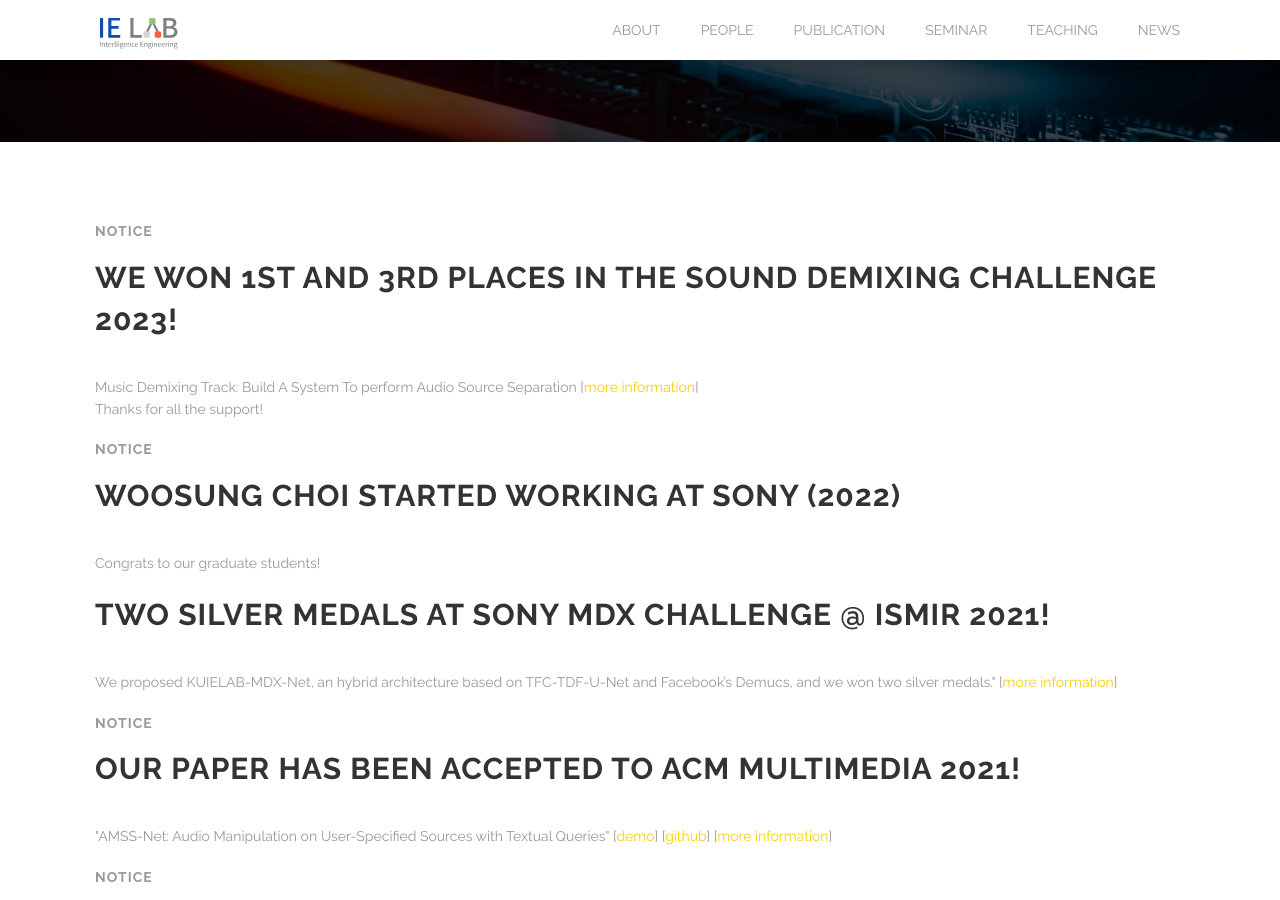
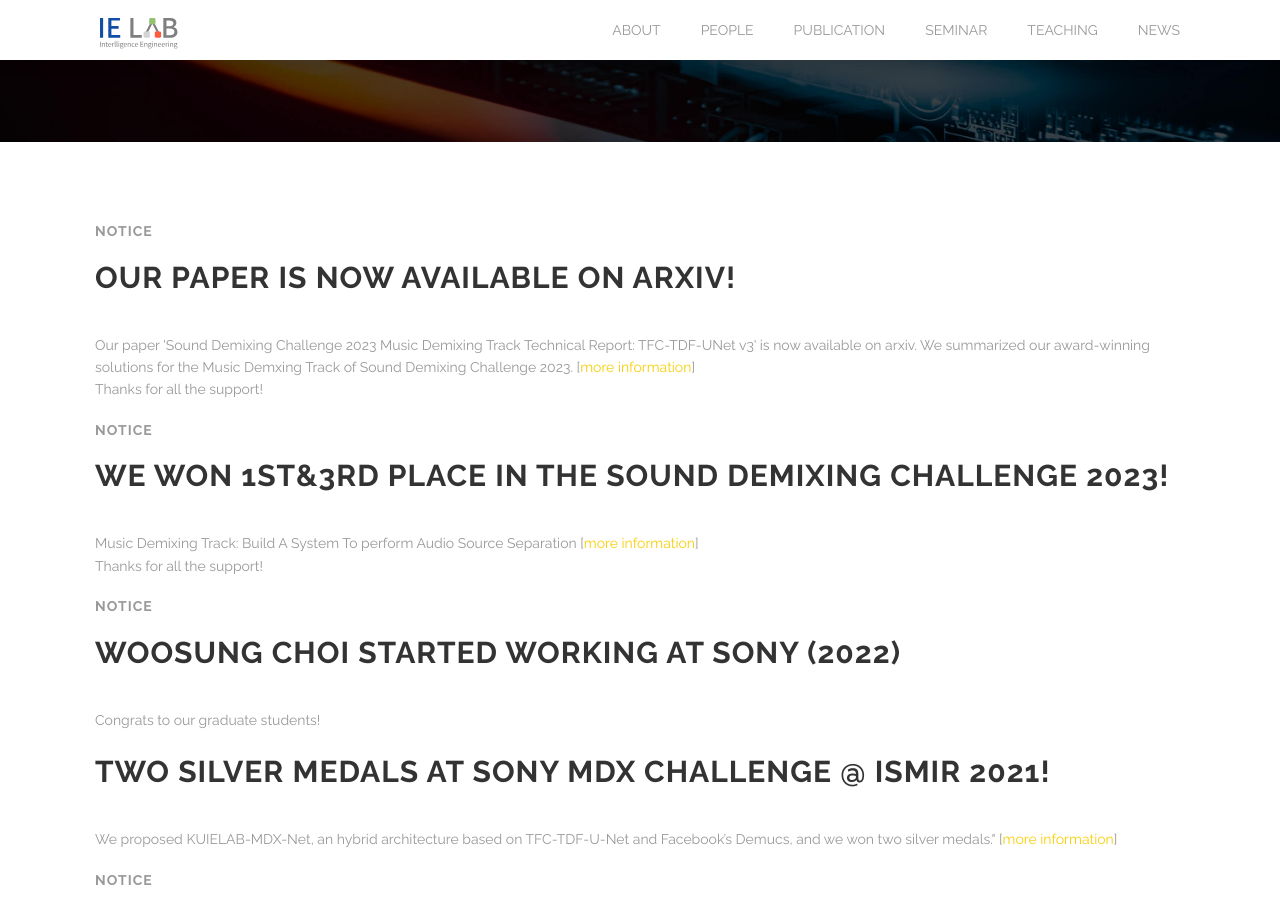
Before and after one commit to kuielab/kuielab.github.io, a Jekyll site: the page built from index.html, in a window 1280 px wide and 900 px high, scrolled down 608 px. Built offline with Jekyll 4.4.1, drawn with Linux system fonts in a browser that asks for light colours.

Commit message:
Update index.html

```diff
--- a/index.html
+++ b/index.html
@@ -114,22 +114,28 @@ testimonials:
     <div class="large-12 columns">
 
 		<h4 style="color: #999">Notice</h4>
-    	<h2>We won 1st and 3rd places in the Sound Demixing Challenge 2023!</h2>
-    	<div class="spacing"></div>
-    	<p>
-        Music Demixing Track: Build A System To perform Audio Source Separation
+    		<h2>Our paper is now available on arxiv!</h2>
+    		<div class="spacing"></div>
+    		<p>
+        	Our paper 'Sound Demixing Challenge 2023 Music Demixing Track Technical Report: TFC-TDF-UNet v3' is now available on arxiv. We summarized our award-winning solutions for the Music Demxing Track of Sound Demixing Challenge 2023.
+		[<a href="https://kuielab.github.io/news/2023/06/28/mdx23.html">more information</a>]
+		<br> Thanks for all the support!
+    		</p>
+
+		<h4 style="color: #999">Notice</h4>
+    		<h2>We won 1st&3rd place in the Sound Demixing Challenge 2023!</h2>
+    		<div class="spacing"></div>
+    		<p>
+        	Music Demixing Track: Build A System To perform Audio Source Separation
 		[<a href="https://kuielab.github.io/news/2023/01/11/Sony-challenge.html">more information</a>]
 		<br> Thanks for all the support!
-    	</p>
-
-
+    		</p>
 
 	    	<h4 style="color: #999">Notice</h4>
 		<h2>Woosung Choi started working at Sony (2022)</h2>
 		<div class="spacing"></div>
 		<p>
 		Congrats to our graduate students!
-
 		</p>
 
 		<h2>Two silver medals at SONY MDX CHALLENGE @ ISMIR 2021!</h2>
```
